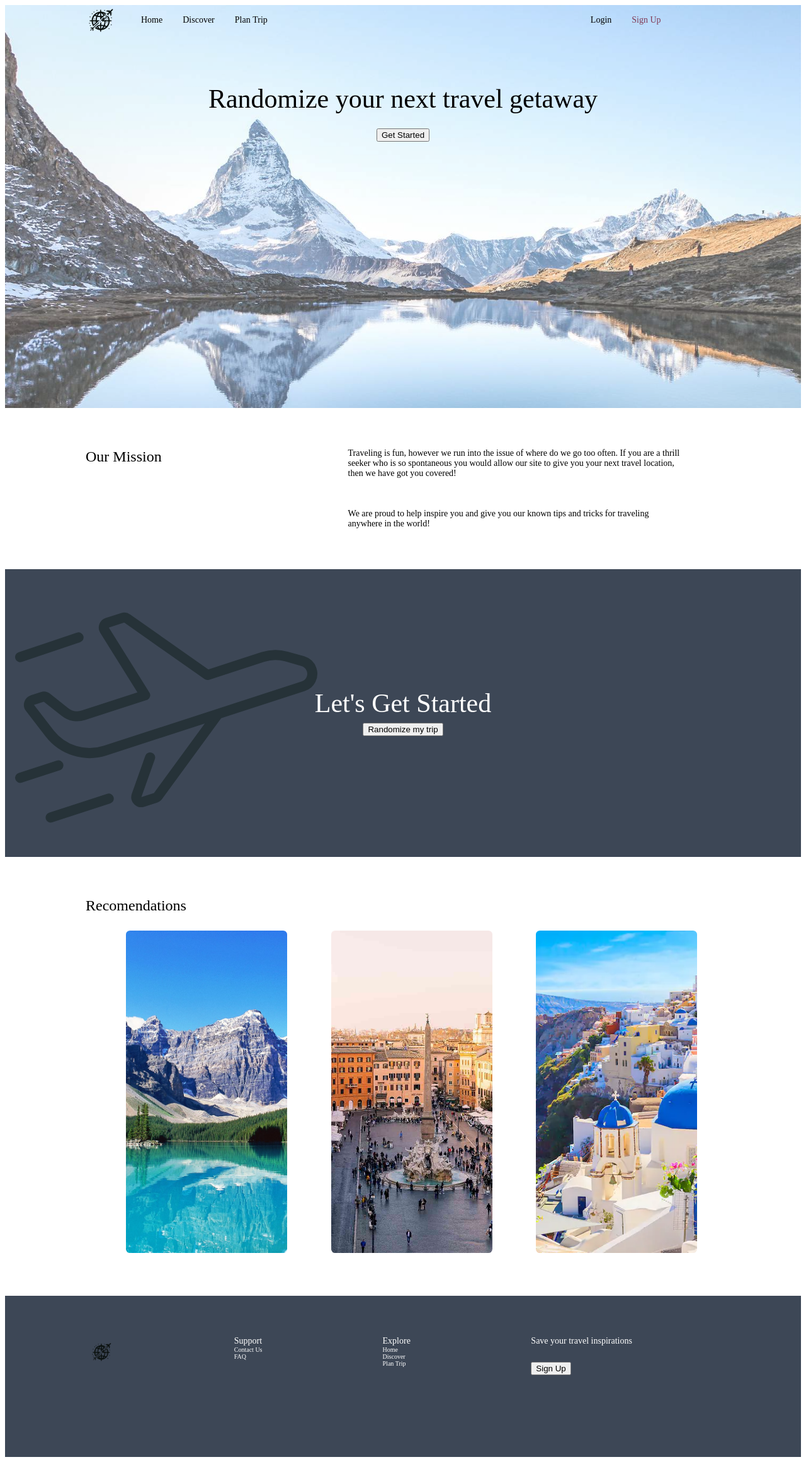
After one commit to LupeCruz16/RoamReady, a PHP site: page /php/test.php in a window 1280 px wide. The commit adds this page. Shown: the whole page at 63% size. Run offline with PHP 8.4, Linux system fonts and the light colour scheme.

Commit message:
Updating home page through text.php
Fix font sizing and div sizing

```diff
--- /dev/null
+++ b/src/css/common.css
@@ -0,0 +1,123 @@
+.paddingGlobal {
+    padding-left: 10vw;
+    padding-right: 10vw;
+  }
+
+  .largeContainer {
+    margin-right: auto !important;
+    margin-left: auto !important;
+    width: 100%;
+    max-width: 100%;
+  }
+
+  .paddingSection-M {
+    padding-top: 5vw;
+    padding-bottom: 5vw;
+  }
+
+  .paddingSection-L {
+    padding-top: 10vw;
+    padding-bottom: 10vw;
+  }
+
+  .paddingSection-M-Bottom {
+    padding-bottom: 5vw;
+  }
+
+  .paddingSection-S-Bottom {
+    padding-bottom: 2.5vw;
+  }
+
+  .paddingXS {
+    padding: 0.4vw;
+  }
+
+  .paddingS {
+    padding: 1vw;
+  }
+
+  .marginLeft-S {
+    margin-left: 2vw;;
+  }
+
+  .bottomMarginL{
+    margin-bottom: 4vw;
+  }
+
+  .bottomMarginXS {
+    margin-bottom: 2vw;
+  }
+
+  /* Text Styling */
+  .textSizeXS {
+    font-size: 1vw;
+  }
+
+  .textSizeS {
+    font-size: 1.5vw;
+  }
+
+  .textSizeM {
+    font-size: 2.5vw;
+    margin: 0;
+    margin-bottom: 0;
+  }
+
+  .textSizeL {
+    font-size: 5vw;
+    margin: 0;
+    line-height: 1;
+    font-weight: 150;
+  }
+
+  .textSizeXS, .textSizeS, .textSizeM {
+    font-weight: 100;
+  }
+
+  .textStyleCaption {
+    letter-spacing: 1.5vw;
+    text-transform: uppercase;
+    font-weight: 500;
+  }
+
+  @media only screen and (min-width: 768px) {
+    .textSizeXS { font-size: 10px; }
+    .textSizeS { font-size: 12px; }
+    .textSizeM { font-size: 14px; }
+    .textSizeL { font-size: 16px; }
+    .textStyleCaption { letter-spacing: 0.3em; }
+  }
+
+  @media only screen and (min-width: 1000px) {
+    .textSizeXS { font-size: 10px; }
+    .textSizeS { font-size: 14px; }
+    .textSizeM { font-size: 24px; }
+    .textSizeL { font-size: 42px; }
+    .textStyleCaption { letter-spacing: 0.3em; }
+  }
+
+  .textStyleMuted {
+    opacity: 0.6;
+  }
+
+  .textAlign-Left {
+    text-align: left;
+  }
+
+  .textAlign-Right {
+    text-align: right;
+  }
+
+  /* Other styling */
+  .backgroundColor-Secondary{
+    background-color: var(--bg-200);
+  }
+
+  .textColor-Secondary{
+    color: var(--text-200);
+  }
+
+  .inlineBlockElem {
+    max-width: 100%;
+    display: inline-block;
+    }
--- a/src/css/constant.css
+++ b/src/css/constant.css
@@ -1,15 +1,13 @@
 :root {
     /* Color Variables */
-    --primary-100: #2C3E50;
-    --primary-200: #57687c;
-    --primary-300: #b4c7dd;
-    --accent-100: #F7CAC9;
-    --accent-200: #926b6a;
-    --text-100: #333333;
-    --text-200: #5c5c5c;
-    --bg-100: #F2F2F2;
-    --bg-200: #e8e8e8;
-    --bg-300: #bfbfbf;
+    --primary-100: #823A55;
+    --primary-200: #A1ACBD;
+    --primary-300: #BA6C86;
+    --accent-100: #dfdfdf;
+    --text-100: #000000;
+    --text-200: #ffffff;
+    --bg-100: #FBFBFB;
+    --bg-200: #3D4756;
 
     /* Font Variables */
     --font-primary: 'Open Sans', sans-serif;
--- /dev/null
+++ b/src/css/footer.css
@@ -0,0 +1,42 @@
+.footerSection {
+    width: 100%;
+    align-items: center;
+    justify-content: center;
+}
+
+.footerContent {
+    width: 100%;
+    align-items: center;
+    justify-content: center;
+    display: flex;
+    flex-direction: row;
+    gap: 5vw
+}
+
+.footerColumn {
+    width: 20%;
+    height: 10vw;
+    display: flex;
+    flex-direction: column;
+}
+
+.footerImageWrapper {
+    flex: 1;
+    max-width: 10vw;
+    max-height: 10vw;
+  }
+
+.imageWrapper img {
+    width: 100%;
+    height: 100%;
+
+}
+
+.footerElem {
+    text-decoration: none;
+}
+
+.footerColumnLast {
+    width: 35%;
+    height: 10vw;
+}
--- /dev/null
+++ b/src/css/gettingStarted.css
@@ -0,0 +1,21 @@
+.gettingStartedSection {
+    width: 100%;
+    align-items: center;
+    justify-content: center;
+}
+
+.svgIcon {
+    width: 40vw;
+    height: 5vw;
+}
+
+.gettingStartedContent {
+    display: flex;
+    flex-direction: column;
+    text-align: center;
+    align-items: center;
+    justify-content: center;
+    position: relaitve;
+    z-index: 1;
+    margin-bottom: 5vw;
+}
--- /dev/null
+++ b/src/css/hero.css
@@ -0,0 +1,36 @@
+.heroSection {
+    text-align: center;
+    align-items: center;
+    justify-content: center;
+    width: 100%;
+    height: 100%;
+}
+
+.heroSectionBackgroundImg {
+    width: 100%;
+    height: 50vw;
+    position: relative;
+    background-image: url(../images/heroImage.jpg);
+    background-size: cover;
+    background-position: center;
+    background-repeat: no-repeat;
+}
+
+.heroSectionBackgroundImg::before {
+    content: '';
+    position: absolute;
+    top: 0;
+    right: 0;
+    bottom: 0;
+    left: 0;
+    background: rgba(255, 255, 255, 0.3);
+}
+
+.heroContent {
+    display: flex;
+    flex-direction: column;
+    justify-content: center;
+    align-items: center;
+    position: relative;
+    z-index: 1;
+}
--- /dev/null
+++ b/src/css/mission.css
@@ -0,0 +1,26 @@
+.missionSection {
+    align-items: center;
+    justify-content: center;
+    width: 100%;
+}
+
+.missionContent {
+    grid-column-gap: 3vw;
+    grid-row-gap: 1.25vw;
+    grid-template-rows: auto;
+    grid-template-columns: 1fr 1.75fr;
+    grid-auto-columns: 1fr;
+    display: grid;
+}
+
+.missionContent-Left {
+    width: 100%;
+}
+
+.missionContent-Right {
+    display: flex;
+    flex-direction: column;
+    justify-content: flex-end;
+    align-items: center;
+    width: 90%;
+}
--- /dev/null
+++ b/src/css/nav.css
@@ -0,0 +1,48 @@
+.navComponent {
+    z-index: 10000;
+    position: absolute;
+    top: 0%;
+    bottom: auto;
+    left: 0%;
+    right: 0%;
+  }
+
+  .navContent {
+    width: 100%;
+    max-width: 90%;
+    justify-content: space-between;
+    align-items: center;
+    display: flex;
+  }
+
+  .navContent-Left {
+    flex-flow: row;
+    align-items: center;
+  }
+
+  .navContent-Left, .navContent-Right {
+    gap: 2.5vw;
+    display: flex;
+  }
+
+  .imageWrapper {
+    flex: 1;
+    max-width: 5vw;
+    max-height: 5vw;
+  }
+
+  .imageWrapper img {
+    width: 100%;
+    height: 100%;
+
+  }
+
+  .navTextElement {
+    font-weight: 500;
+    text-decoration: none;
+    color: var(--text-100);
+  }
+
+  .signUpText {
+    color: var(--primary-100)
+  }
--- /dev/null
+++ b/src/css/reccomendation.css
@@ -0,0 +1,51 @@
+.recommendationsSection {
+    width: 100%;
+    align-items: center;
+    justify-content: center;
+  }
+
+  .recommendationContent {
+    width: 100%;
+  }
+
+  .recommendationsList {
+    display: flex;
+    flex-direction: row;
+    justify-content: space-between;
+    width: 90%;
+    margin-left: 5vw;
+  }
+
+  .recommendation {
+    width: 20vw;
+    position: relative;
+  }
+
+  .recImage {
+    object-fit: cover;
+    width: 20vw;
+    height: 40vw;
+    border-radius: 0.5vw;
+  }
+
+  .overlay {
+    position: absolute;
+    width: 20vw;
+    height: 40vw;
+    border-radius: 0.5vw;
+    background: rgba(0, 0, 0, 0.5);
+    opacity: 0;
+    display: flex;
+    flex-direction: column;
+    align-items: center;
+    justify-content: center;
+    transition: opacity 0.3s;
+    top: 0;
+    left: 0;
+    right: 0;
+    bottom: 0;
+  }
+
+  .recommendation:hover .overlay {
+    opacity: 1;
+  }
--- a/src/php/index.php
+++ b/src/php/index.php
@@ -25,7 +25,7 @@ session_start();
                 echo '<a href="logout.php" class="signin-btn">Log Out</a>';
             } else {
                 // If the user is not logged in, show a Sign In button
-                echo '<a href="signIn.php" class="signin-btn">Sign In</a>';
+                echo '<a href="test.php" class="signin-btn">Sign In</a>';
             }
             ?>
         </div>
--- /dev/null
+++ b/src/php/test.php
@@ -0,0 +1,194 @@
+<?php
+session_start();
+?>
+<!DOCTYPE html>
+<html lang="en">
+<head>
+    <meta charset="UTF-8">
+    <meta name="viewport" content="width=device-width, initial-scale=1.0">
+    <title>RoamReady</title>
+    <link rel="stylesheet" type="text/css" href="../css/constant.css">
+    <link rel="stylesheet" type="text/css" href="../css/common.css">
+    <link rel="stylesheet" type="text/css" href="../css/nav.css">
+    <link rel="stylesheet" type="text/css" href="../css/hero.css">
+    <link rel="stylesheet" type="text/css" href="../css/mission.css">
+    <link rel="stylesheet" type="text/css" href="../css/gettingStarted.css">
+    <link rel="stylesheet" type="text/css" href="../css/reccomendation.css">
+    <link rel="stylesheet" type="text/css" href="../css/footer.css">
+</head>
+<body>
+    <div class = "navComponent">
+            <div class = "paddingGlobal">
+                <div class="largeContainer">
+                    <div class="navContent">
+                        <div class="navContent-Left">
+                            <div class = "imageWrapper">
+                                <a href="index.php" class="signin-btn"><img src="../images/Logo1.png" loading="lazy" alt="Logo" height="50" width="50"/></a>
+                            </div>
+                            <a href="index.php" class = "navTextElement textSizeS">
+                                Home
+                            </a>
+                            <a href="#plan"
+                            class = "navTextElement textSizeS"
+                            >Discover
+                            </a>
+                            <a href="#discover"
+                            class = "navTextElement textSizeS"
+                            >Plan&nbsp;Trip
+                            </a>
+                        </div>
+                        <div class = "navContent-Right">
+                            <a href="signIn.php" class = "navTextElement textSizeS">
+                                Login
+                            </a>
+                            <a href="signUp.php" class = "navTextElement textSizeS signUpText">
+                                Sign&nbsp;Up
+                            </a>
+                        </div>
+                    </div>
+                </div>
+            </div>
+    </div>
+    <div class = "heroSection heroSectionBackgroundImg">
+            <div class = "paddingGlobal">
+                <div class = "largeContainer">
+                    <div class = "paddingSection-L">
+                        <div class = "heroContent">
+                            <div class = "textSizeL">
+                                Randomize your next travel getaway
+                            </div>
+                            <div class = "paddingS"></div>
+                            <button>Get Started</button>
+                        </div>
+                    </div>
+                </div>
+            </div>
+    </div>
+    <div class = "missionSection">
+            <div class = "paddingGlobal">
+                <div class = "largeContainer">
+                    <div class = "paddingSection-M">
+                        <div class = "missionContent">
+                            <div class = "missionContent-Left">
+                                <div class = "textSizeM textAlign-Left">Our Mission</div>
+                            </div>
+                            <div class = "missionContent-Right">
+                                <div class = "textSizeS marginLeft-S textAlign-Left">
+                                Traveling is fun, however we run into the issue of where do we go too often.
+                                If you are a thrill seeker who is so spontaneous you would allow our site to give
+                                you your next travel location, then we have got you covered!
+                                <br></br>
+                                <br></br>
+                                We are proud to help inspire you and give you our known tips and tricks for
+                                traveling anywhere in the world!
+                                </div>
+                            </div>
+                        </div>
+                    </div>
+                </div>
+            </div>
+    </div>
+    <div class = "gettingStartedSection backgroundColor-Secondary">
+            <div class = "svgIcon">
+                <svg
+                    viewBox="0 0 32 32"
+                    enable-background="new 0 0 32 32"
+                    id="_x3C_Layer_x3E_" version="1.1"
+                    xmlns="http://www.w3.org/2000/svg"
+                    fill="#000000">
+                    <g id="SVGRepo_tracerCarrier" stroke-linecap="round" stroke-linejoin="round"></g>
+                    <g id="SVGRepo_iconCarrier">
+                    <g id="Airplane_x2C__plane_x2C__flight_x2C__takeoff"> <g id="XMLID_102_">
+                    <line fill="none" id="XMLID_886_" stroke="#263238" stroke-linecap="round" stroke-linejoin="round" stroke-miterlimit="10" x1="1.5" x2="5.295" y1="20.71" y2="19.474"></line>
+                    <line fill="none" id="XMLID_885_" stroke="#263238" stroke-linecap="round" stroke-linejoin="round" stroke-miterlimit="10" x1="1.5" x2="7.295" y1="8.728" y2="6.774"></line>
+                    <line fill="none" id="XMLID_884_" stroke="#263238" stroke-linecap="round" stroke-linejoin="round" stroke-miterlimit="10" x1="4.529" x2="10.295" y1="24.652" y2="22.774"></line>
+                    <path d=" M14.398,18.689l-1.339,3.767c-0.139,0.391,0.231,0.771,0.625,0.643l1.258-0.408c0.1-0.033,0.188-0.096,0.249-0.181l5.854-8.01" fill="none" id="XMLID_144_" stroke="#263238" stroke-linecap="round" stroke-linejoin="round" stroke-miterlimit="10"></path>
+                    <path d=" M25.597,8.714l-5.506,1.789l-7.974-5.61c-0.126-0.096-0.29-0.116-0.442-0.066l-1.531,0.497c-0.304,0.1-0.437,0.468-0.265,0.738 l4.03,6.45l-6.115,1.986c-0.637,0.208-1.329,0.086-1.854-0.333l-1.783-1.408c-0.129-0.104-0.306-0.132-0.467-0.079l-0.97,0.314 c-0.333,0.109-0.456,0.506-0.24,0.783l1.948,2.532c1.3,1.67,3.499,2.354,5.505,1.702l19.668-6.391 c0.685-0.223,1.057-0.954,0.834-1.638C30.3,9.563,29.967,9.25,29.547,9.123l-1.632-0.458C27.152,8.451,26.349,8.47,25.597,8.714z" fill="none" id="XMLID_1011_" stroke="#263238" stroke-linecap="round" stroke-linejoin="round" stroke-miterlimit="10"></path>
+                    </g> </g> </g>
+                </svg>
+            </div>
+            <div class = "paddingGlobal">
+                <div class = "largeContainer">
+                    <div class = "paddingSection-L">
+                        <div class = "gettingStartedContent ">
+                            <div class = "textSizeL textColor-Secondary">Let's Get Started</div>
+                            <div class = "paddingXS"></div>
+                            <button>Randomize my trip</button>
+                        </div>
+                    </div>
+                </div>
+            </div>
+    </div>
+    <div class = "recommendationsSection">
+            <div class = "paddingGlobal">
+                <div class = "largerContainer">
+                    <div class = "paddingSection-M">
+                        <div class  = "recommendationContent">
+                            <div class = "textSizeM textAlign-Left">Recomendations</div>
+                            <div class = "paddingS"></div>
+                            <div class = "recommendationsList">
+                                <div class = "recommendation">
+                                    <img src = "../images/canada.jpg" class = "recImage" loading = "lazy" alt = "Canada"/>
+                                    <div class="overlay">
+                                        <div class="textSizeS textColor-Secondary">Ontario, Canada</div>
+                                        <div class = "paddingS"></div>
+                                        <button>Explore</button>
+                                    </div>
+                                </div>
+                                <div class = "recommendation">
+                                    <img src = "../images/italy.jpg" class = "recImage" loading = "lazy" alt = "Italy"/>
+                                    <div class="overlay">
+                                        <div class="textSizeS textColor-Secondary">Milan, Italy</div>
+                                        <div class = "paddingS"></div>
+                                        <button>Explore</button>
+                                    </div>
+                                </div>
+                                <div class = "recommendation">
+                                    <img src = "../images/greece.webp" class = "recImage" loading = "lazy" alt = "Gereece"/>
+                                    <div class="overlay">
+                                        <div class="textSizeS textColor-Secondary">Santorini, Greece</div>
+                                        <div class = "paddingS"></div>
+                                        <button>Explore</button>
+                                    </div>
+                                </div>
+                            </div>
+                        </div>
+                    </div>
+                </div>
+            </div>
+    </div>
+    <footer class = "footerSection backgroundColor-Secondary">
+            <div class = "paddingGlobal">
+                <div class = "largeConainter">
+                    <div class = "paddingSection-M">
+                        <div class = "footerContent textColor-Secondary">
+                            <div class = "footerColumn">
+                                <div class = "footerImageWrapper textAlign-Left">
+                                    <a href="index.php" class="signin-btn"><img src="../images/Logo1.png" loading="lazy" alt="Logo" height="50" width="50"/></a>
+                                </div>
+                            </div>
+                            <div class = "footerColumn textAlign-Left">
+                                <div class = "textSizeS">Support</div>
+                                <div class = "textSizeXS">Contact Us</div>
+                                <div class = "textSizeXS">FAQ</div>
+                            </div>
+                            <div class = "footerColumn textAlign-Left">
+                                <div class = "textSizeS">Explore</div>
+                                <a href="index.php" class = "footerElem textColor-Secondary textSizeXS">
+                                    Home
+                                </a>
+                                <div class = "textSizeXS">Discover</div>
+                                <div class = "textSizeXS">Plan Trip</div>
+                            </div>
+                            <div class = "footerColumnLast">
+                                <div class = "textSizeS">Save your travel inspirations</div>
+                                <div class = "paddingS"></div>
+                                <button>Sign Up</button>
+                            </div>
+                        </div>
+                    </div>
+                </div>
+            </div>
+    </footer>
+</body>
+</html>
```
Also changed, not shown: src/images/canada.jpg (added), src/images/greece.webp (added), src/images/heroImage.jpg (added), src/images/italy.jpg (added).
